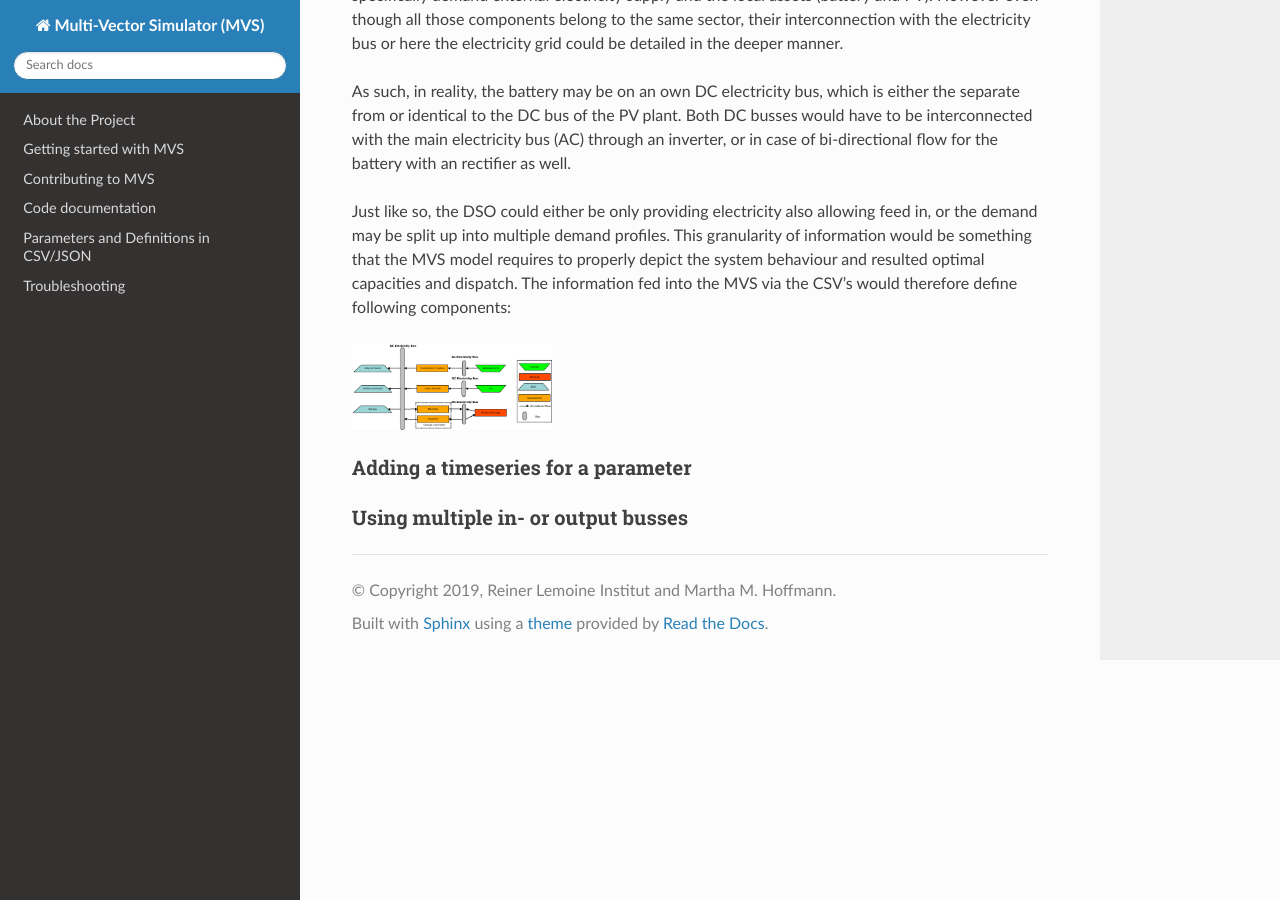
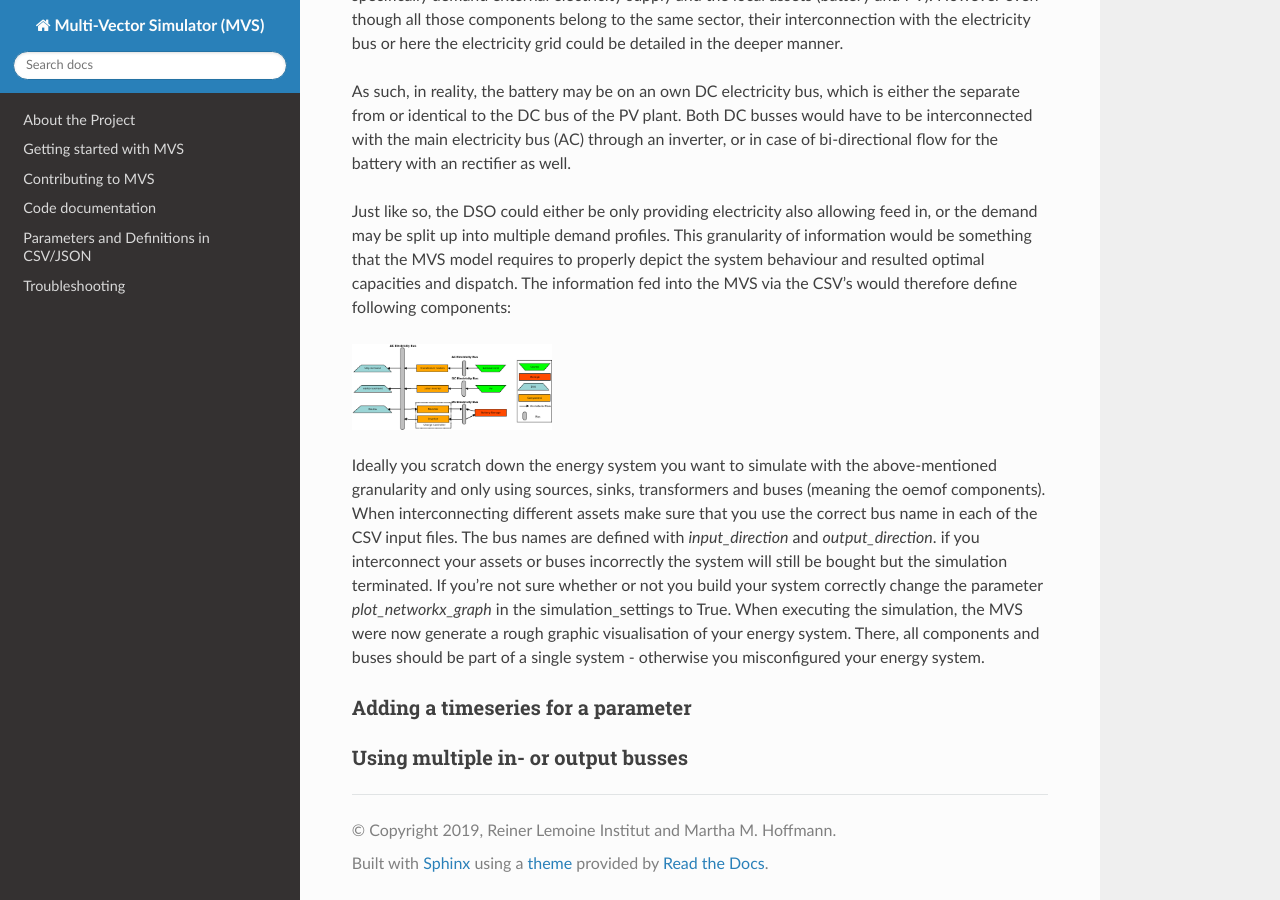
Before and after one commit to rl-institut/multi-vector-simulator, a Sphinx documentation site: the page built from docs/simulating_with_the_mvs.rst, in a window 1280 px wide and 900 px high, scrolled down 2849 px. Built offline with Sphinx 7.4.7 and the Read the Docs theme 2.0.0, drawn with Linux system fonts in a browser that asks for light colours.

Commit message:
Defining asset connections, checking model

```diff
--- a/docs/simulating_with_the_mvs.rst
+++ b/docs/simulating_with_the_mvs.rst
@@ -72,6 +72,8 @@ Just like so, the DSO could either be only providing electricity also allowing f
 .. image:: images/energy_system_model.png
  :width: 200
 
+Ideally you scratch down the energy system you want to simulate with the above-mentioned granularity and only using sources, sinks, transformers and buses (meaning the oemof components). When interconnecting different assets make sure that you use the correct bus name in each of the CSV input files. The bus names are defined with *input_direction* and *output_direction*. if you interconnect your assets or buses incorrectly the system will still be bought but the simulation terminated. If you're not sure whether or not you build your system correctly change the parameter *plot_networkx_graph* in the simulation_settings to True. When executing the simulation, the MVS were now generate a rough graphic visualisation of your energy system. There, all components and buses should be part of a single system - otherwise you misconfigured your energy system.
+
 Adding a timeseries for a parameter
 ###################################
 
```
